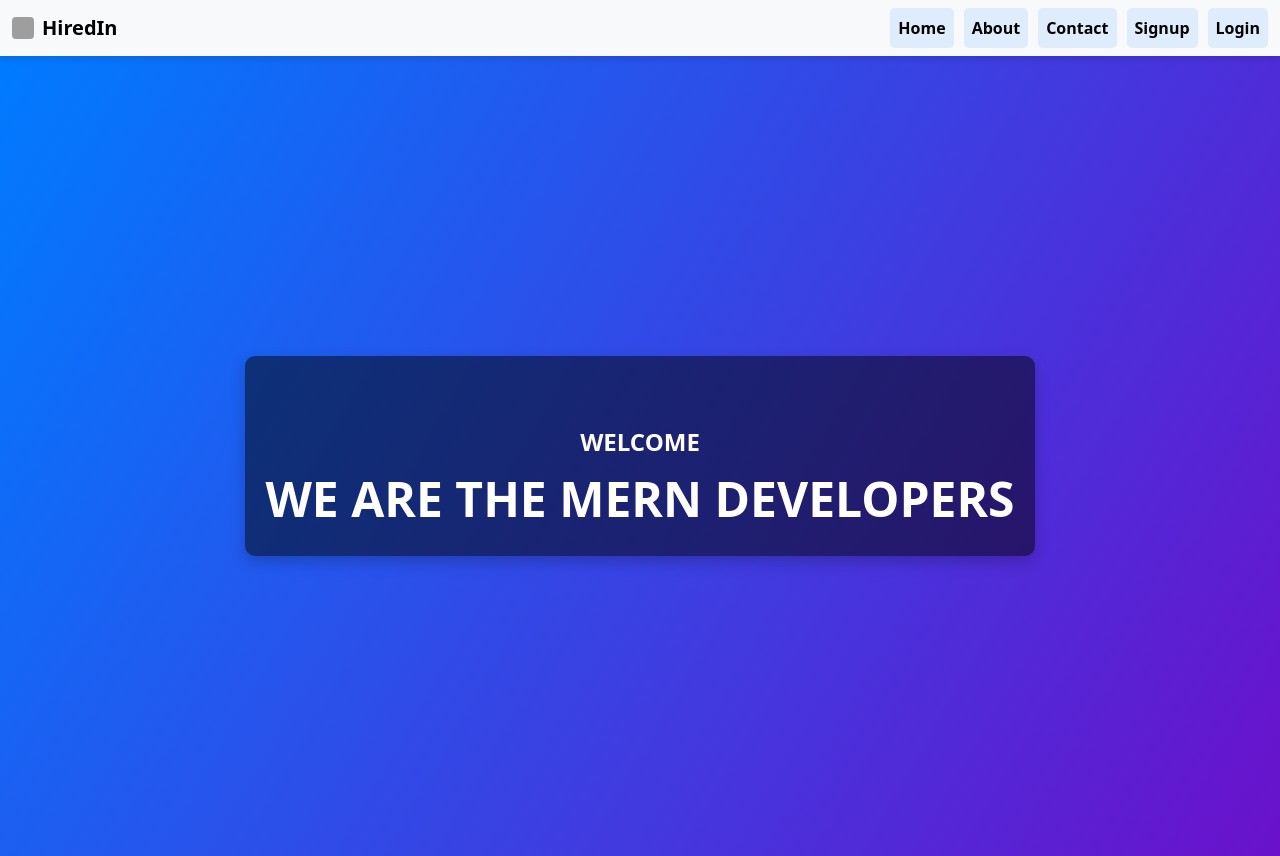
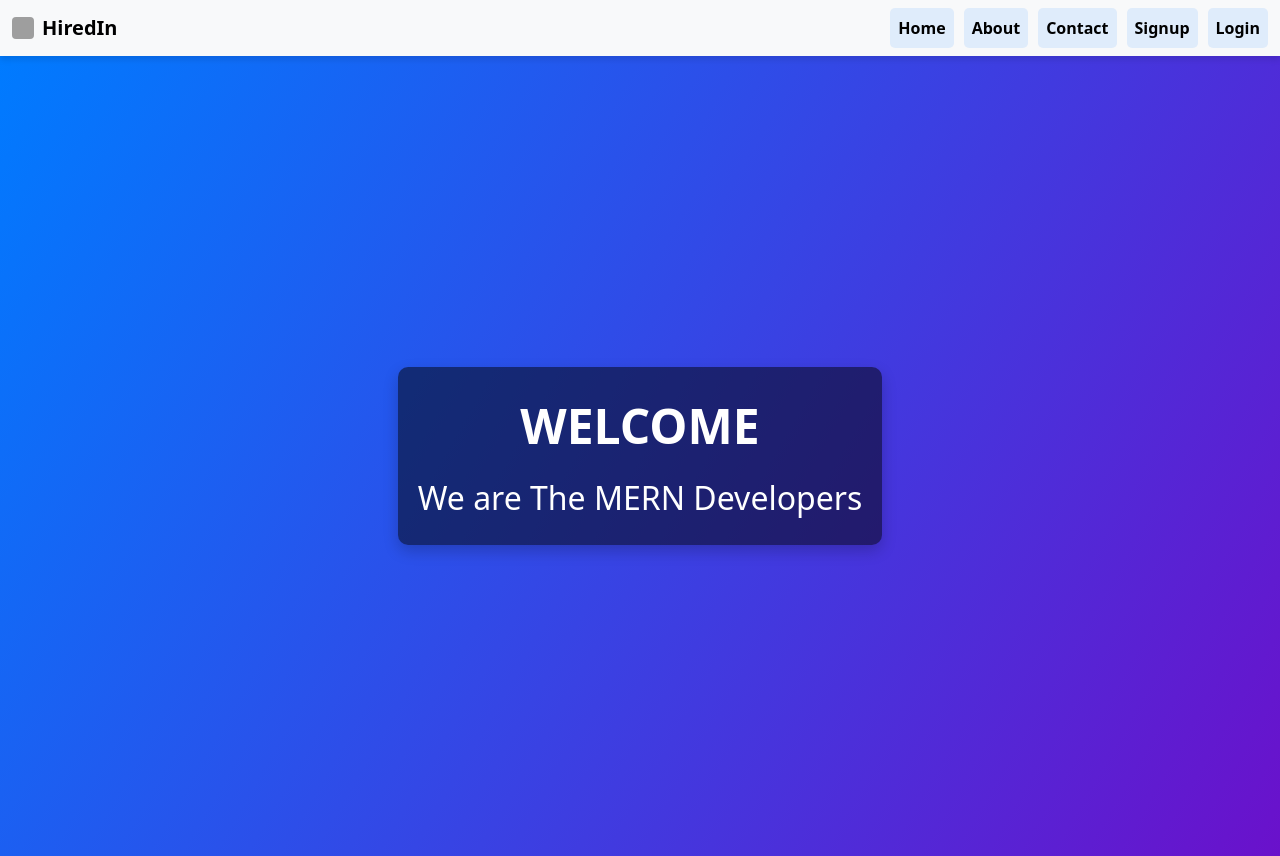
Before and after one commit to techieadi4703/hiredIn, a React (Vite) app in the folder clientSide/: page / in a window 1280 px wide. Built offline with nearby package versions, Linux system fonts and the light colour scheme; no server answers; grey boxes are pictures that could not be loaded.

Commit message:
imporved homePage

```diff
--- a/clientSide/Components/Home.jsx
+++ b/clientSide/Components/Home.jsx
@@ -1,12 +1,40 @@
-import React from "react";
+import React, { useEffect, useState } from "react";
 import './hello.css'
 const Home = () => {
+  const [username, setUsername] = useState('');
+  const [showname,setShowname]= useState(false);
+    useEffect(() => {
+      callHome();
+    }, []);
+
+
+  const callHome = async () => {
+    try {
+      console.log("Fetching contact data...");
+      const response = await fetch("http://localhost:3000/contact", {
+        method: "GET",
+        headers: {
+          Accept: "application/json",
+        },
+        credentials: "include",
+      });
+      const data = await response.json();
+      console.log("Fetched data in home:", data);
+      const{name}=data;
+      setUsername(name);
+      setShowname(true);
+    } catch (err) {
+      console.error("Error fetching contact page:", err);
+    }
+  };
+
   return (
     <>
       <div className="home-page">
         <div className="home-div">
-          <p className="pt-5">WELCOME</p>
-          <h1>We are The MERN Developers</h1>
+          {/* <p className="pt-5">WELCOME</p> */}
+          <h1>Welcome {username}</h1>
+          <h2 className="pt-3">{showname?"Happy to see u again":"We are The MERN Developers"}</h2>
         </div>
       </div>
     </>
```
